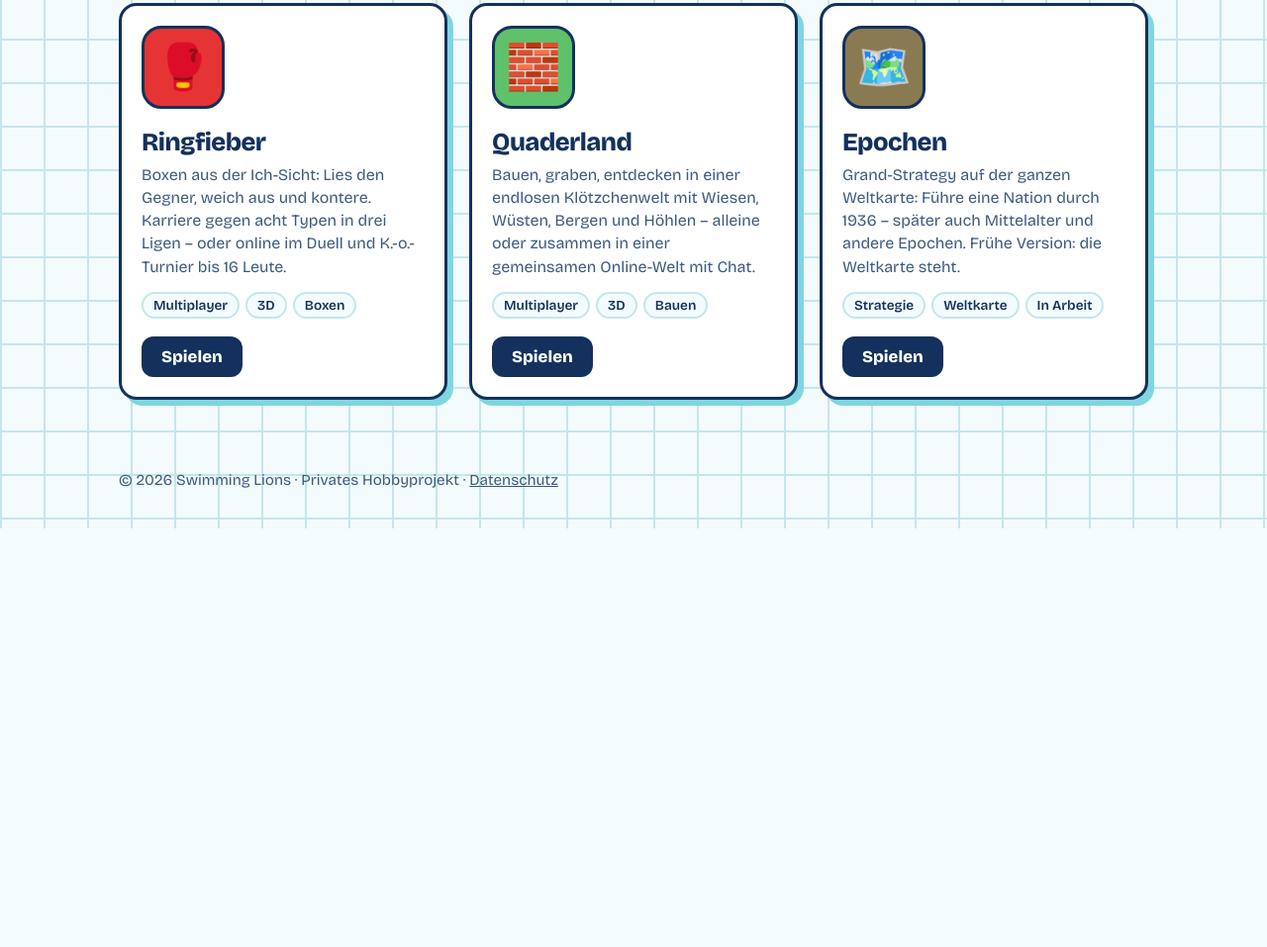
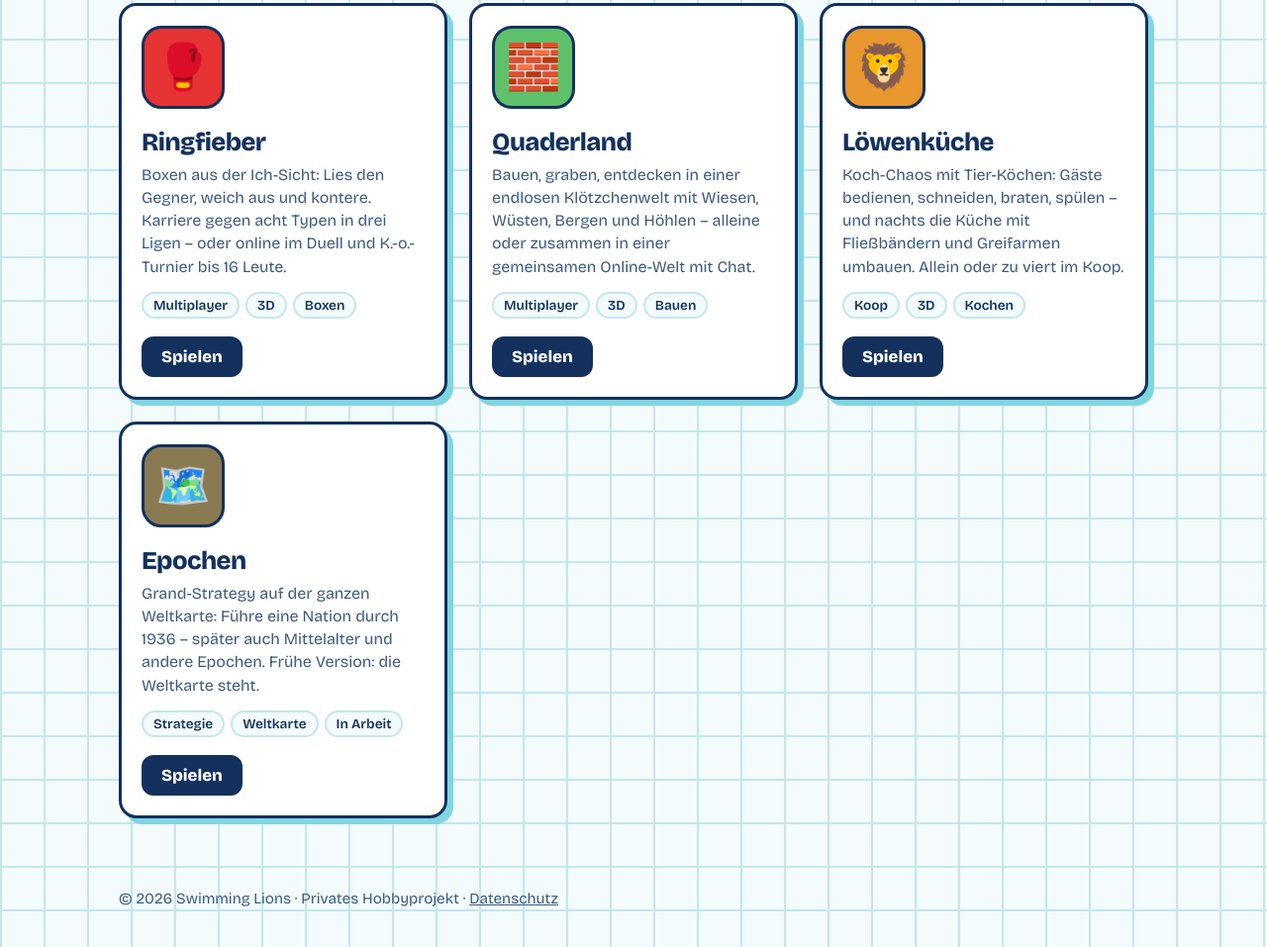
Before and after one commit to taddelcoder-svg/spielesammlung, a plain HTML site: page index.html in a window 1280 px wide. Shown: the part 1633-2590 px from the top of the page at 99% size. Before the commit the page ends 2167 px from the top, so only its background shows below. Drawn offline with Linux system fonts and the light colour scheme.

Commit message:
Löwenküche in die Sammlung (l-wenk-che.onrender.com)
Co-Authored-By: Claude Opus 5.5 <noreply@anthropic.com>

```diff
--- a/index.html
+++ b/index.html
@@ -285,6 +285,15 @@ const SPIELE = [
     neuerTab: false
   },
   {
+    name: "Löwenküche",
+    beschreibung: "Koch-Chaos mit Tier-Köchen: Gäste bedienen, schneiden, braten, spülen – und nachts die Küche mit Fließbändern und Greifarmen umbauen. Allein oder zu viert im Koop.",
+    icon: "🦁",
+    farbe: "#e8962e",
+    tags: ["Koop", "3D", "Kochen"],
+    link: "https://l-wenk-che.onrender.com",
+    neuerTab: false
+  },
+  {
     name: "Epochen",
     beschreibung: "Grand-Strategy auf der ganzen Weltkarte: Führe eine Nation durch 1936 – später auch Mittelalter und andere Epochen. Frühe Version: die Weltkarte steht.",
     icon: "🗺️",
```
